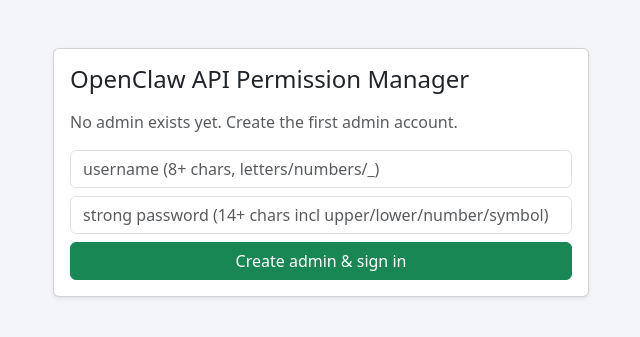
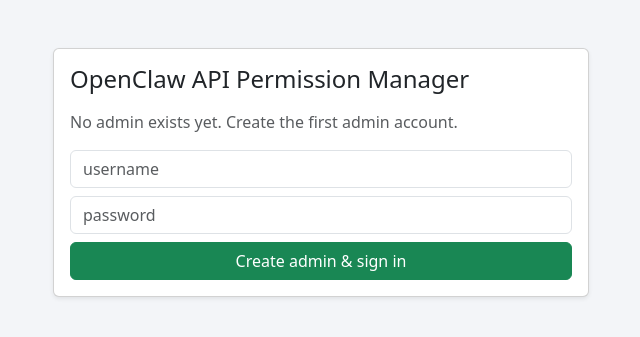
Before and after one commit to JohnGit-69420/OpenClaw_API_Interposer, a FastAPI app: page /login in a window 1280 px wide. Shown: the top 337 px of the page, without its empty margins (319-959 px from the left). Run offline with FastAPI, Linux system fonts and the light colour scheme.

Commit message:
Remove username/password complexity requirements from setup

```diff
--- a/app/main.py
+++ b/app/main.py
@@ -21,8 +21,6 @@ from .security import (
     hash_key,
     hash_password,
     mask_secret,
-    validate_admin_username,
-    validate_strong_password,
     verify_password,
 )
 
@@ -201,8 +199,10 @@ async def create_initial_admin(request: Request, db: Session = Depends(get_db)):
     payload = await request.json()
     username = payload["username"].strip()
     password = payload["password"]
-    validate_admin_username(username)
-    validate_strong_password(password, username=username)
+    if not username:
+        raise HTTPException(status_code=400, detail="Username cannot be empty")
+    if not password:
+        raise HTTPException(status_code=400, detail="Password cannot be empty")
 
     user = AdminUser(username=username, password_hash=hash_password(password), active=True)
     db.add(user)
--- a/app/security.py
+++ b/app/security.py
@@ -3,7 +3,6 @@ from __future__ import annotations
 import base64
 import hashlib
 import hmac
-import re
 import secrets
 
 
@@ -43,26 +42,3 @@ def verify_password(password: str, encoded: str) -> bool:
         return hmac.compare_digest(expected, candidate)
     except Exception:
         return False
-
-
-def validate_admin_username(username: str) -> None:
-    if len(username) < 8:
-        raise ValueError("Username must be at least 8 characters long.")
-    if not re.fullmatch(r"[A-Za-z0-9_]+", username):
-        raise ValueError("Username may only include letters, numbers, and underscores.")
-
-
-def validate_strong_password(password: str, *, username: str | None = None) -> None:
-    if len(password) < 14:
-        raise ValueError("Password must be at least 14 characters long.")
-    checks = [
-        (r"[A-Z]", "one uppercase letter"),
-        (r"[a-z]", "one lowercase letter"),
-        (r"[0-9]", "one number"),
-        (r"[^A-Za-z0-9]", "one symbol"),
-    ]
-    for pattern, label in checks:
-        if not re.search(pattern, password):
-            raise ValueError(f"Password must include at least {label}.")
-    if username and username.lower() in password.lower():
-        raise ValueError("Password cannot contain the username.")
--- a/templates/login.html
+++ b/templates/login.html
@@ -23,8 +23,8 @@
           {% else %}
           <p class="text-muted">No admin exists yet. Create the first admin account.</p>
           <form id="setup-form" class="row g-2">
-            <div class="col-12"><input name="username" class="form-control" placeholder="username (8+ chars, letters/numbers/_)" required></div>
-            <div class="col-12"><input name="password" type="password" class="form-control" placeholder="strong password (14+ chars incl upper/lower/number/symbol)" required></div>
+            <div class="col-12"><input name="username" class="form-control" placeholder="username" required></div>
+            <div class="col-12"><input name="password" type="password" class="form-control" placeholder="password" required></div>
             <div class="col-12"><button class="btn btn-success w-100">Create admin & sign in</button></div>
           </form>
           {% endif %}
```
Also changed, not shown: README.md.
